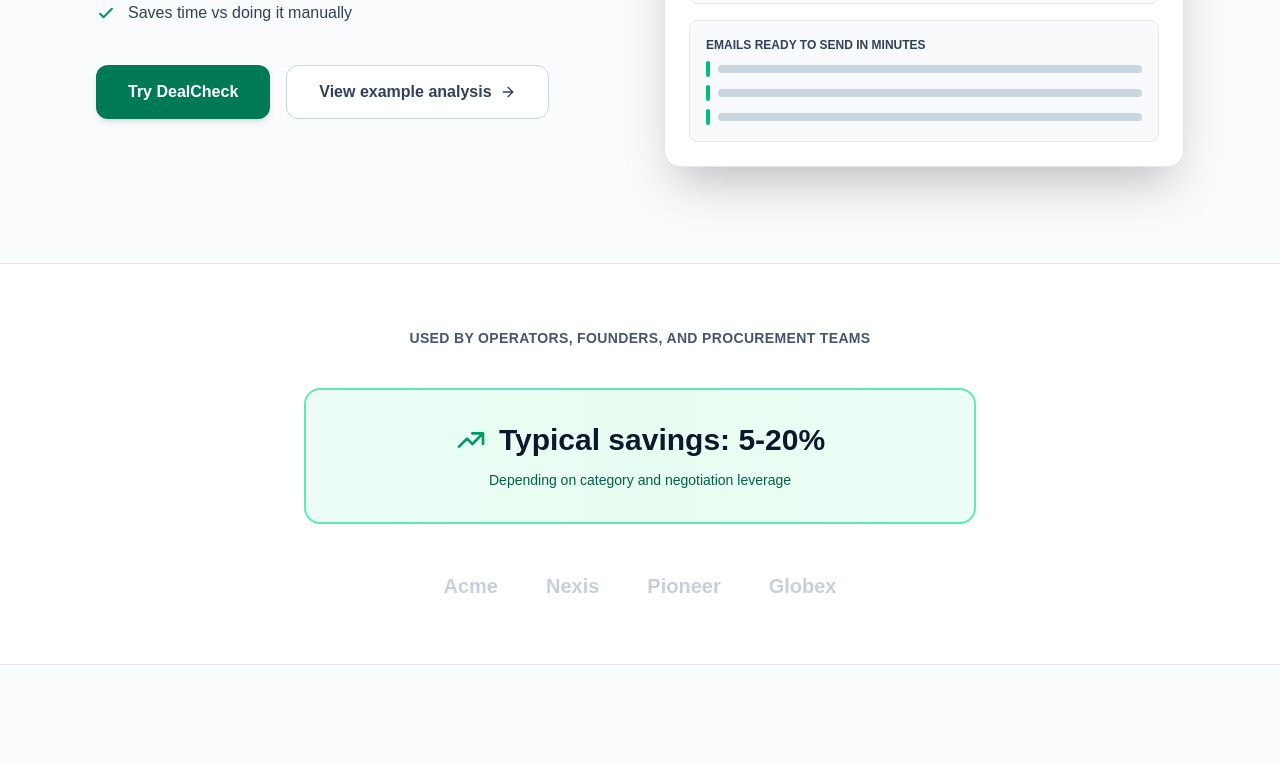
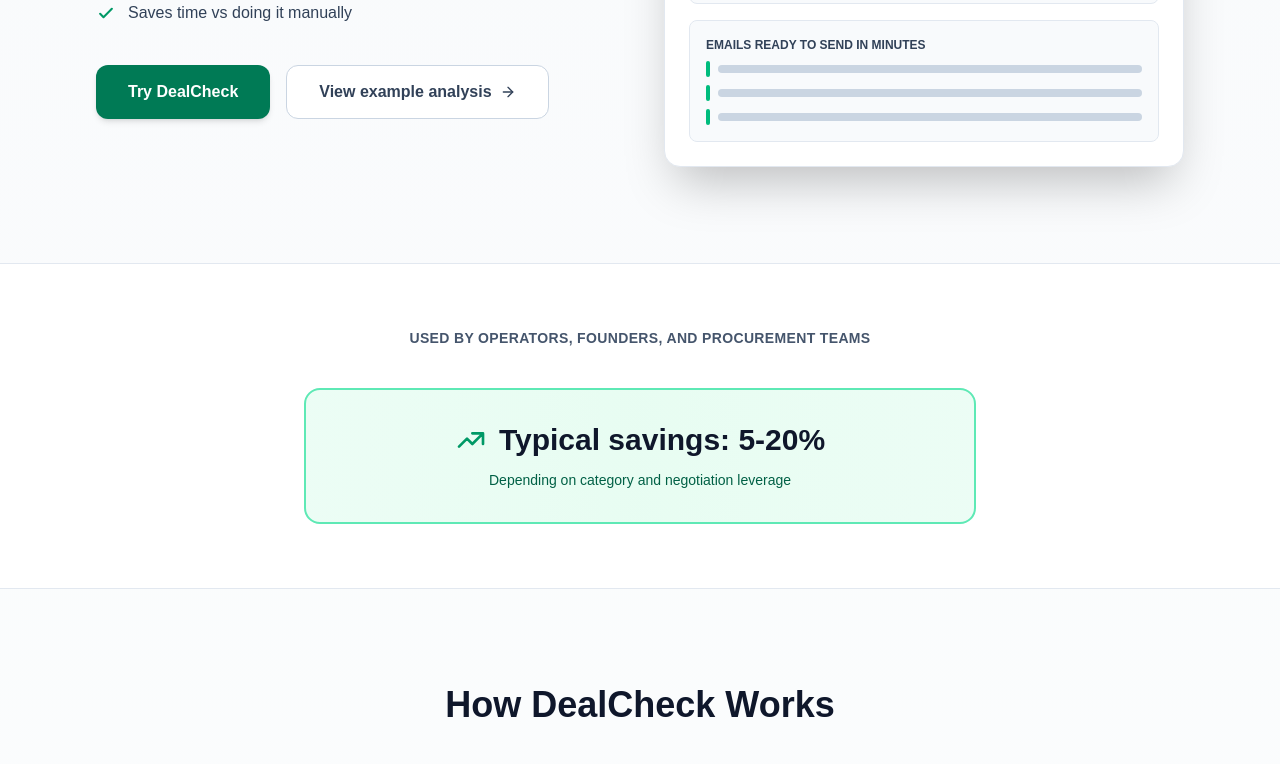
Before and after one commit to Boomchakalala/Dealcheck, a Next.js app: page / in a window 1280 px wide. Shown: the part 499-1263 px from the top of the page. Built offline with nearby package versions, Linux system fonts and the light colour scheme.

Commit message:
Sandbox autosave

```diff
--- a/src/app/page.tsx
+++ b/src/app/page.tsx
@@ -138,7 +138,7 @@
           </p>
 
           {/* Savings Banner */}
-          <div className="max-w-2xl mx-auto mb-12">
+          <div className="max-w-2xl mx-auto">
             <div className="bg-gradient-to-r from-emerald-50 via-emerald-100/50 to-emerald-50 border-2 border-emerald-300 rounded-2xl p-8 text-center">
               <div className="flex items-center justify-center gap-3 mb-3">
                 <svg className="w-8 h-8 text-emerald-600" fill="none" viewBox="0 0 24 24" stroke="currentColor">
@@ -150,14 +150,6 @@
                 Depending on category and negotiation leverage
               </p>
             </div>
-          </div>
-
-          <div className="flex flex-wrap items-center justify-center gap-12 opacity-50">
-            {['Acme', 'Nexis', 'Pioneer', 'Globex'].map((company) => (
-              <div key={company} className="text-xl font-bold text-slate-400">
-                {company}
-              </div>
-            ))}
           </div>
         </div>
       </section>
```
